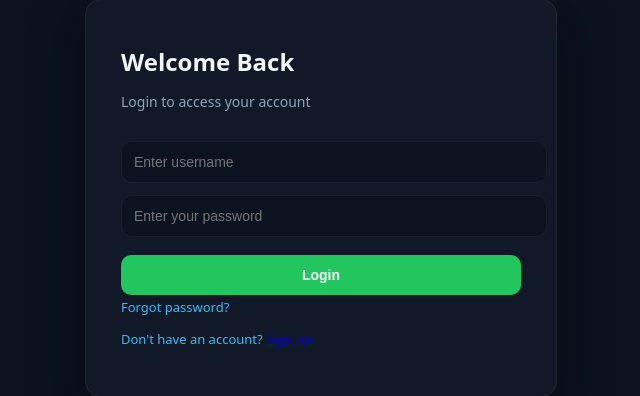
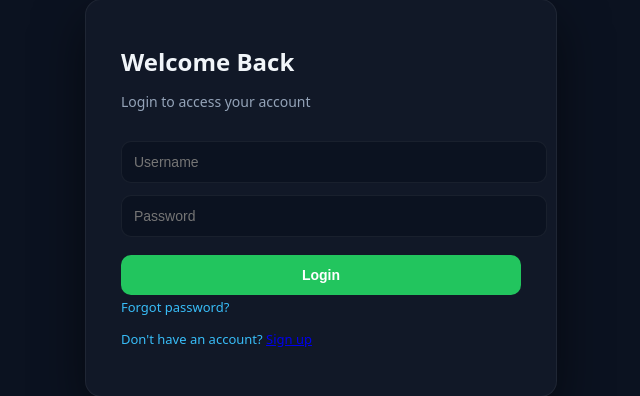
Before and after one commit to ShafiyaAnjum12/ai-resume-analyzer, a Flask app: page /login in a window 1280 px wide. Shown: the part 122-518 px from the top of the page, without its empty margins (319-959 px from the left). Run offline with Flask 3, Linux system fonts and the light colour scheme; parts of the project's set-up code (start-up, migrations or seed data) failed here and were passed over.

Commit message:
Update login.html

```diff
--- a/templates/login.html
+++ b/templates/login.html
@@ -6,11 +6,11 @@
     <p class="sub-text">Login to access your account</p>
 
     <form method="POST">
-      <input type="text" name="username" placeholder="Enter username" />
+      <input type="text" name="username" placeholder="Username" />
       <input
         type="password"
         name="password"
-        placeholder="Enter your password"
+        placeholder="Password"
       />
       <button type="submit">Login</button>
     </form>
```
